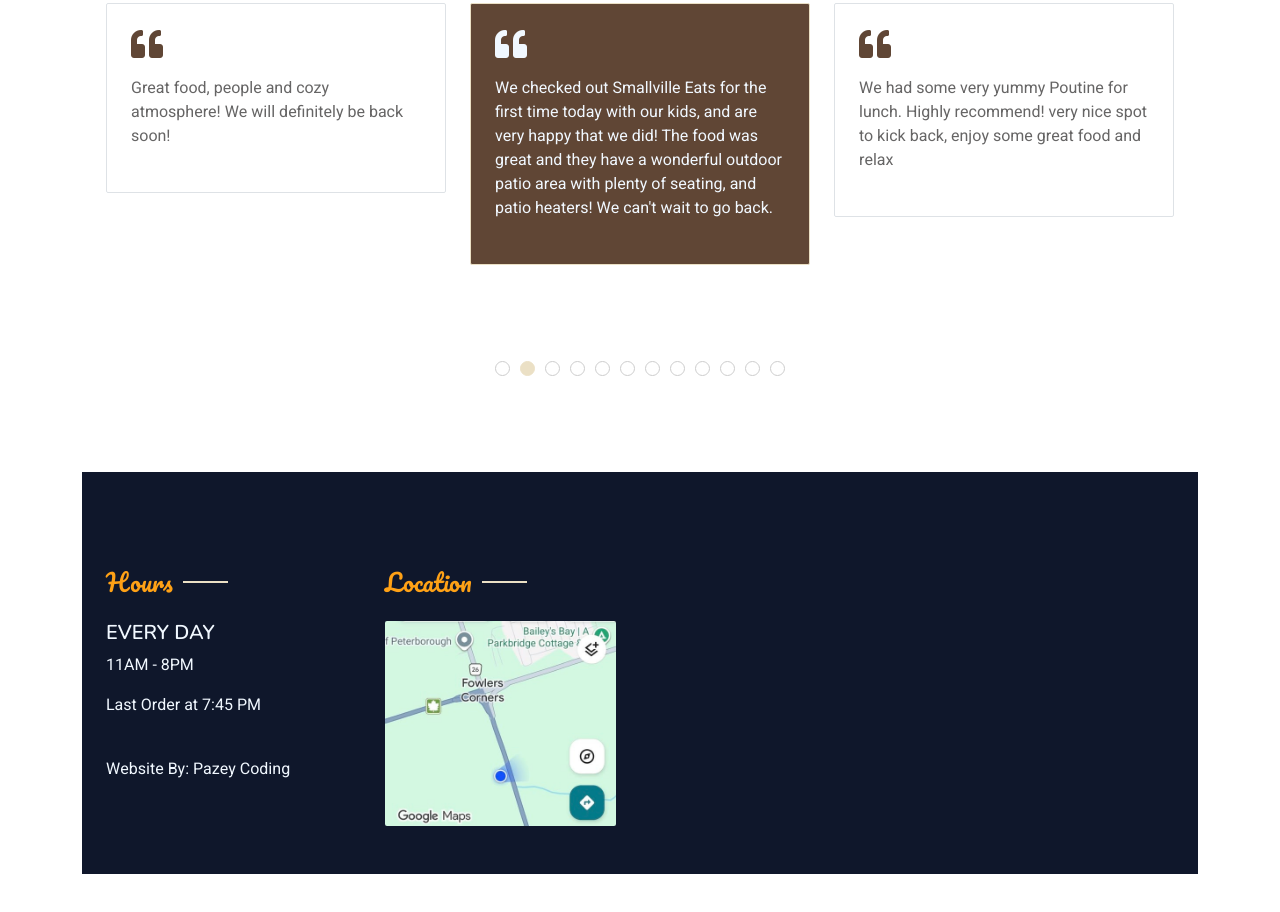
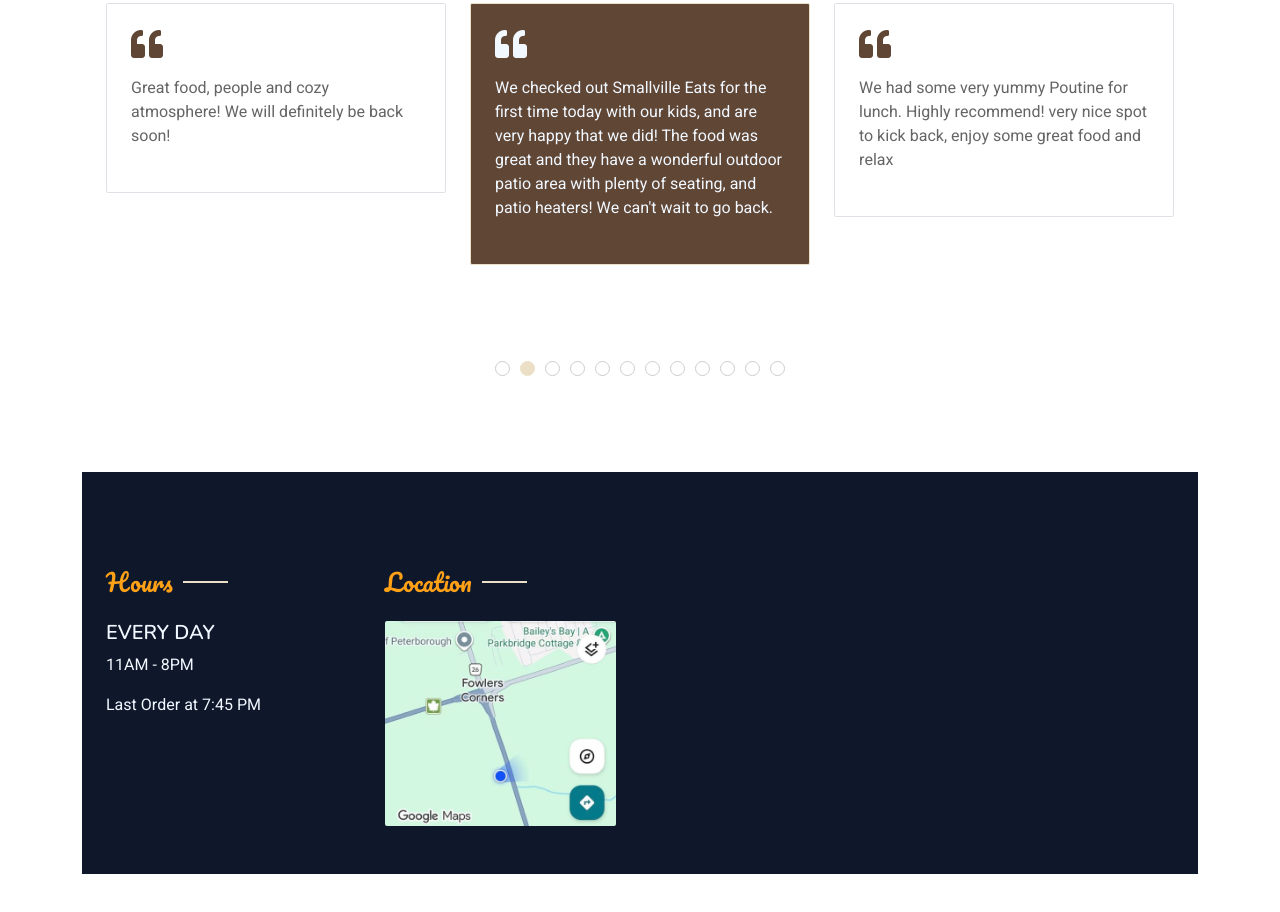
Before and after one commit to smallvilleeats/smallvilleeats.github.io, a plain HTML site: page index.html in a window 1280 px wide. Shown: the part 2820-3732 px from the top of the page. Drawn offline with nearby package versions, Linux system fonts and the light colour scheme.

Commit message:
Update index.html

```diff
--- a/index.html
+++ b/index.html
@@ -707,8 +707,7 @@ Highly recommend! very nice spot to kick back, enjoy some great food and relax</
                        <h5 class="text-light fw-normal">EVERY DAY</h5>
                        <p>11AM - 8PM</p>
                        <p>Last Order at 7:45 PM</p>
-                        <br>
-                        <p>Website By: Pazey Coding</p>
+
                     </div>
                     <div class="col-lg-3 col-md-6">
                         <h4 class="section-title ff-secondary text-start text-primary fw-normal mb-4">Location</h4>
```
